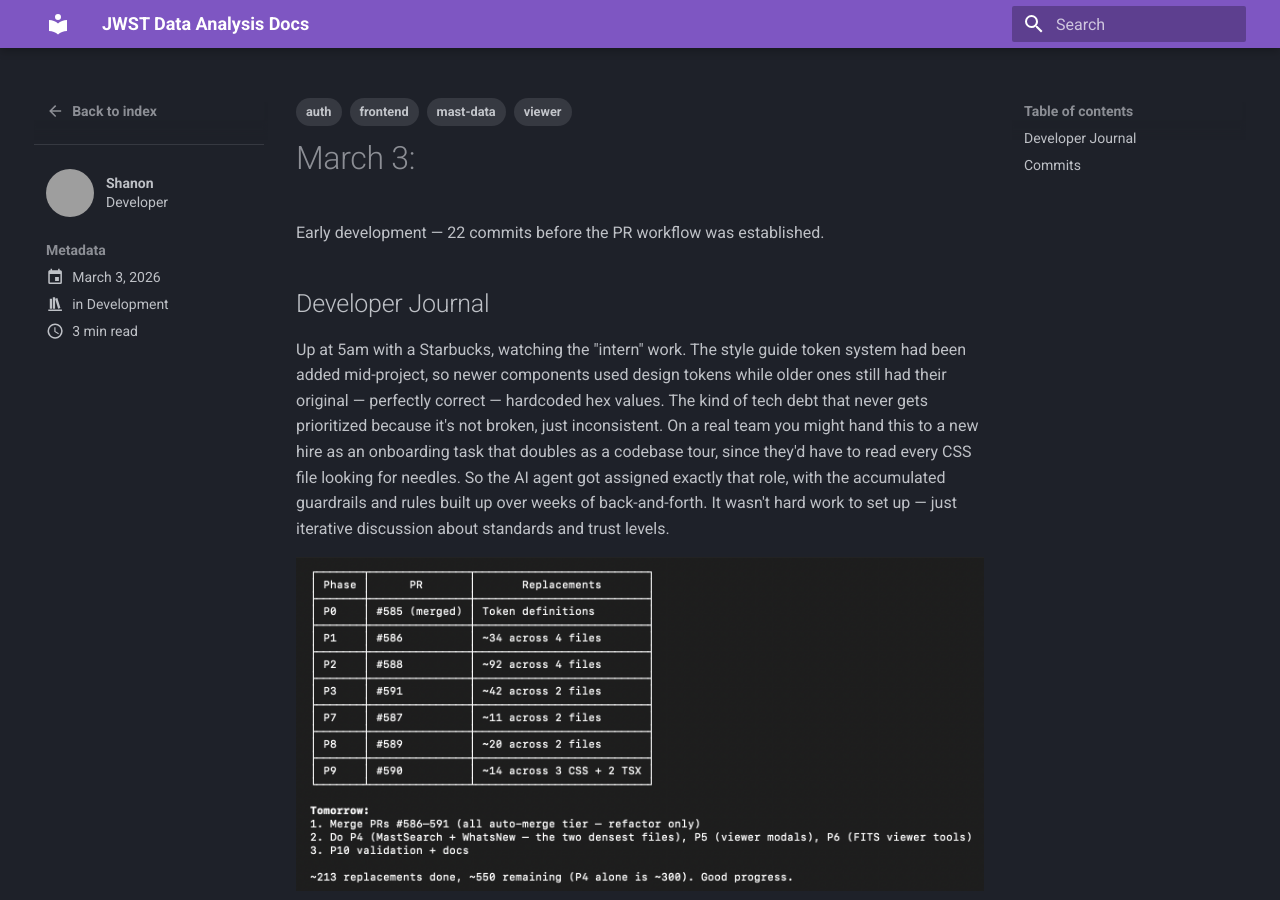
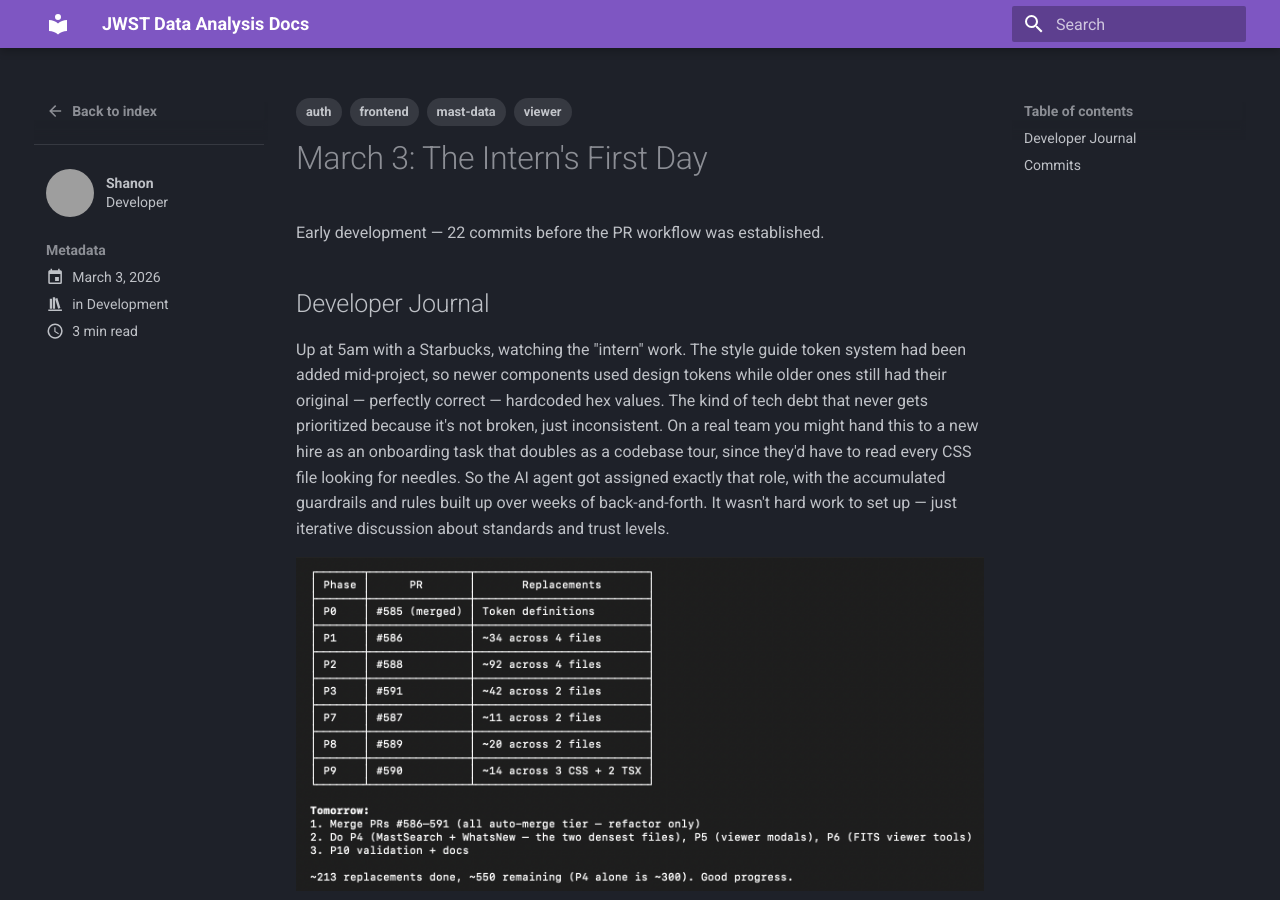
Before and after one commit to Snoww3d/jwst-data-analysis, an MkDocs documentation site: the page built from docs/blog/posts/2026-03-03.md, in a window 1280 px wide and 900 px high. Built offline with MkDocs 1.6.1 and Material for MkDocs 9.7.7, drawn with Linux system fonts in a browser that asks for light colours; grey boxes are pictures that could not be loaded.

Commit message:
docs: add blog post title for 2026-03-03
Co-Authored-By: Claude Opus 4.6 <noreply@anthropic.com>

```diff
--- a/docs/blog/posts/2026-03-03.md
+++ b/docs/blog/posts/2026-03-03.md
@@ -12,7 +12,7 @@ authors:
   - shanon
 ---
 
-# March 3:
+# March 3: The Intern's First Day
 
 <!-- enriched -->
 
```
